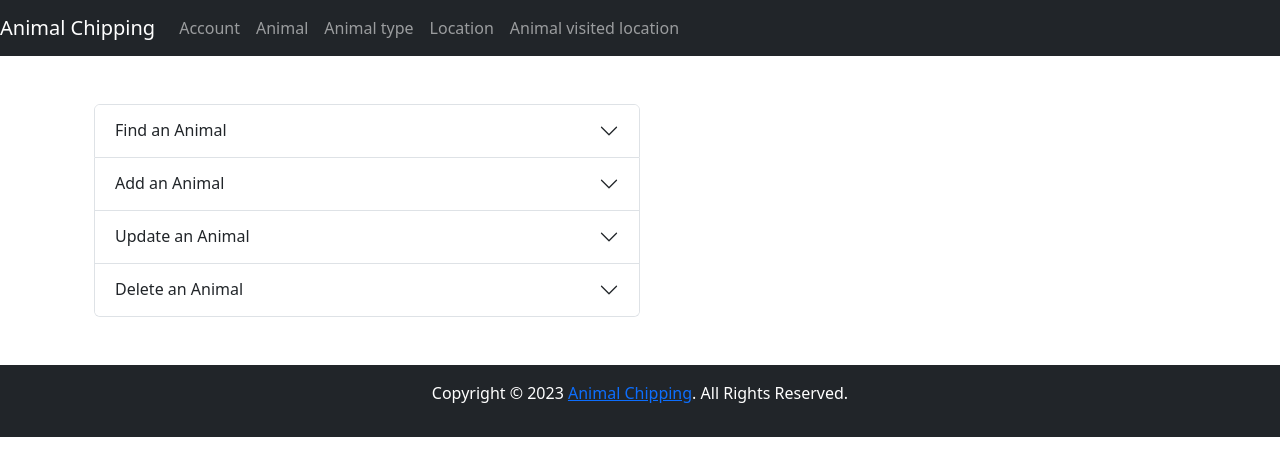
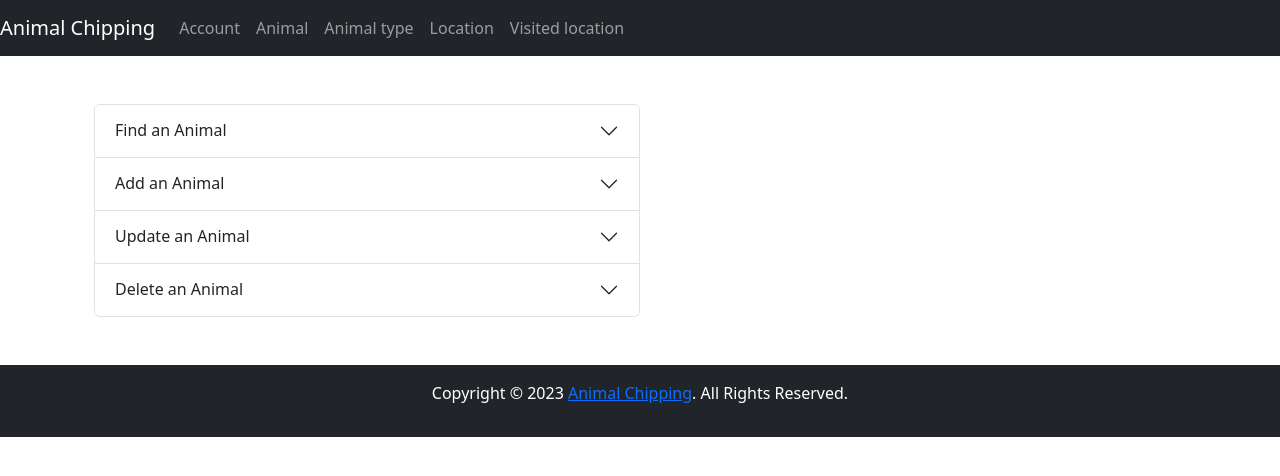
Before and after one commit to krios2146/animal-chipping-api, an Angular app in the folder animal-chipping-front/: page /animal in a window 1280 px wide. Shown: the top 476 px of the page. Built offline with nearby package versions, Linux system fonts and the light colour scheme.

Commit message:
fix: name of the section in the header

```diff
--- a/animal-chipping-front/src/app/app.component.html
+++ b/animal-chipping-front/src/app/app.component.html
@@ -20,7 +20,7 @@
         <a class="nav-link" href="/location">Location</a>
       </li>
       <li class="nav-item">
-        <a class="nav-link" href="/visited-location">Animal visited location</a>
+        <a class="nav-link" href="/visited-location">Visited location</a>
       </li>
     </ul>
   </div>
```
